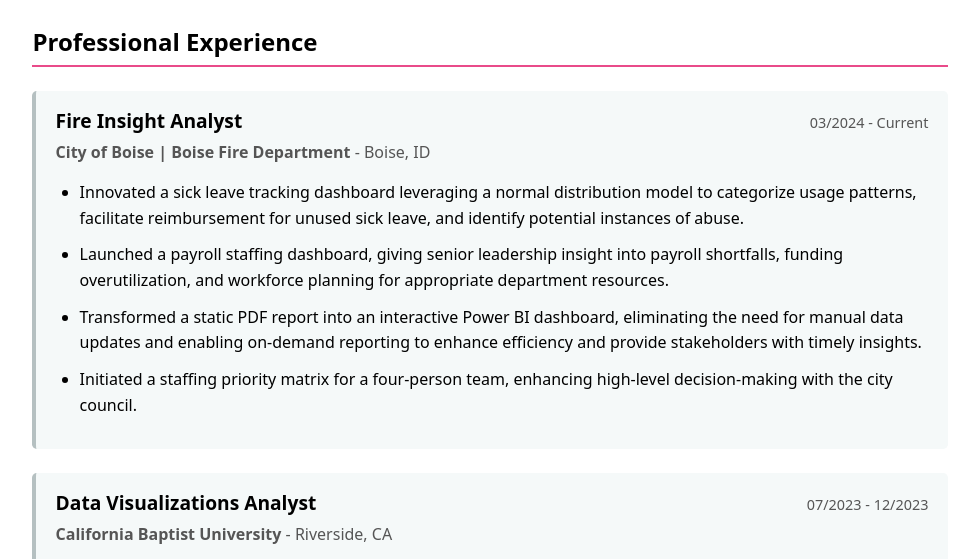
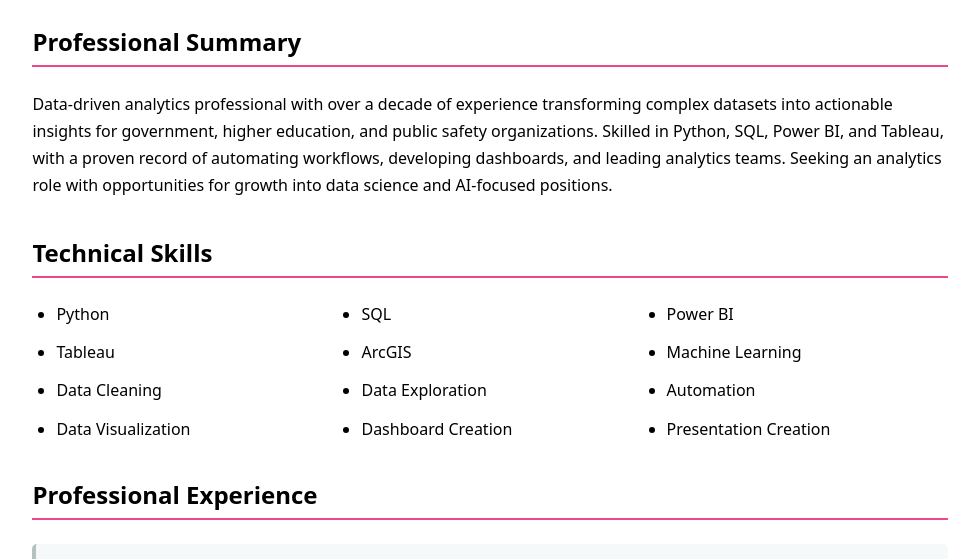
Before and after one commit to jkampen-ucsd/portfolio, a plain HTML site: page resume/index.html in a window 1280 px wide. Shown: the part 369-928 px from the top of the page, without its empty margins (150-1129 px from the left). Drawn offline with Linux system fonts and the light colour scheme.

Commit message:
Resume Update

```diff
--- a/resume/index.html
+++ b/resume/index.html
@@ -21,6 +21,38 @@
             <h2>Justin Kampen</h2>
             <p>Data Analytics | Business Intelligence</p>
         </header>
+        <section class="resume-summary">
+            <h2>Professional Summary</h2>
+            <p>
+                Data-driven analytics professional with over a decade
+                of experience transforming complex datasets into
+                actionable insights for government, higher education,
+                and public safety organizations. Skilled in Python,
+                SQL, Power BI, and Tableau, with a proven record of
+                automating workflows, developing dashboards, and
+                leading analytics teams. Seeking an analytics role
+                with opportunities for growth into data science
+                and AI-focused positions.
+            </p>
+        </section>
+
+        <section class="resume-skills">
+            <h2>Technical Skills</h2>
+            <ul class="skills-grid">
+                <li>Python</li>
+                <li>SQL</li>
+                <li>Power BI</li>
+                <li>Tableau</li>
+                <li>ArcGIS</li>
+                <li>Machine Learning</li>
+                <li>Data Cleaning</li>
+                <li>Data Exploration</li>
+                <li>Automation</li>
+                <li>Data Visualization</li>
+                <li>Dashboard Creation</li>
+                <li>Presentation Creation</li>
+            </ul>
+        </section>
 
         <section>
             <h2>Professional Experience</h2>
--- a/style.css
+++ b/style.css
@@ -71,16 +71,13 @@ form button {
     margin: 0;
 }
 
+h1 {
+  font-size: 400%;
+}
+
 h1, h2, h3, h4, h5, h6 {
     line-height: 1.1;
     text-wrap: balance;
-}
-
-h1 {
-    font-size: clamp(1.5rem, 5vw, 4rem);
-    text-align: left;
-    white-space: nowrap;
-    text-wrap: nowrap;
 }
 
 .resume {
@@ -103,6 +100,30 @@ h1 {
 .resume-header p {
     color: #555;
     font-size: 1.1em;
+}
+
+.resume-summary p {
+    line-height: 1.7;
+    margin-bottom: 1em;
+}
+
+.resume .skills-grid {
+    display: grid;
+    grid-template-columns: repeat(3, 1fr);
+    gap: 0.8em 1.5em;
+    list-style: disc;
+    padding-left: 1.5em;
+}
+
+.resume .skills-grid li {
+    margin-bottom: 0;
+}
+
+@media (max-width: 600px) {
+    .resume .skills-grid {
+        grid-template-columns: repeat(2, 1fr);
+        gap: 0.6em;
+    }
 }
 
 .resume section {
```
